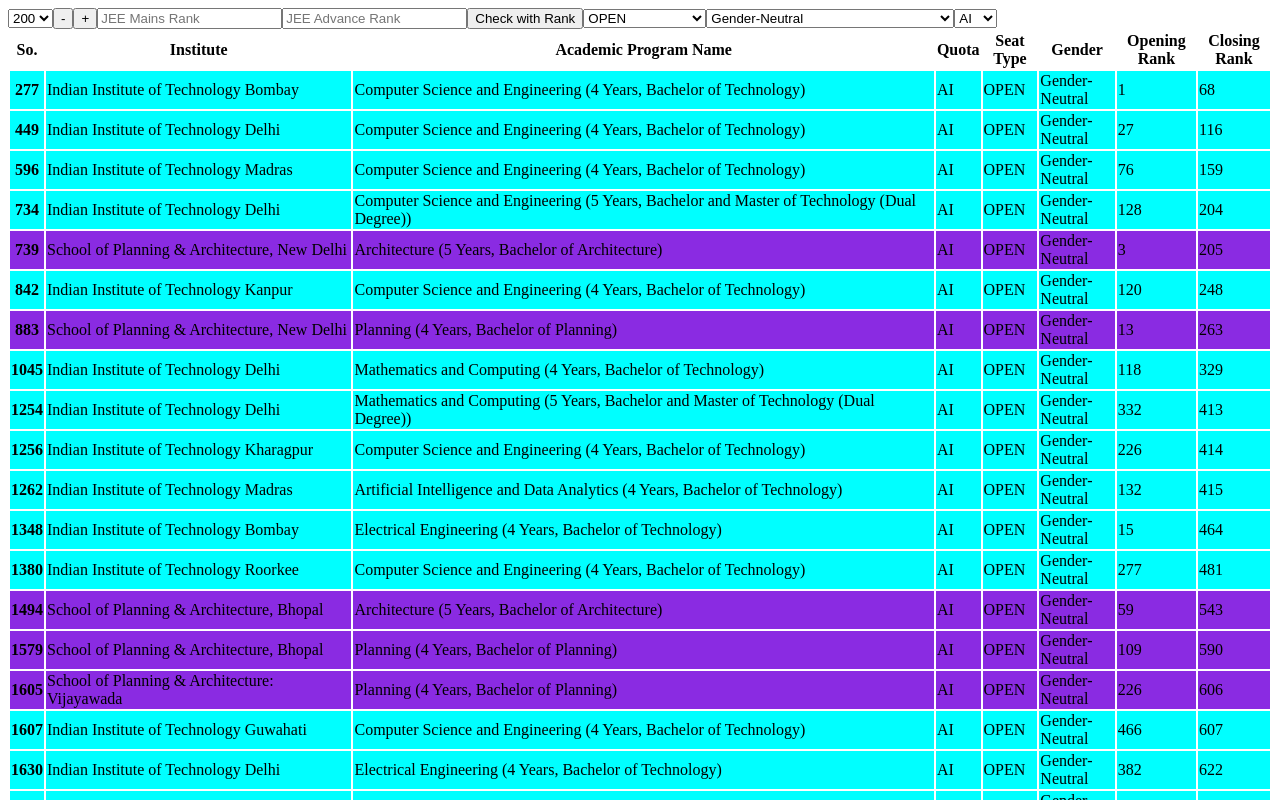
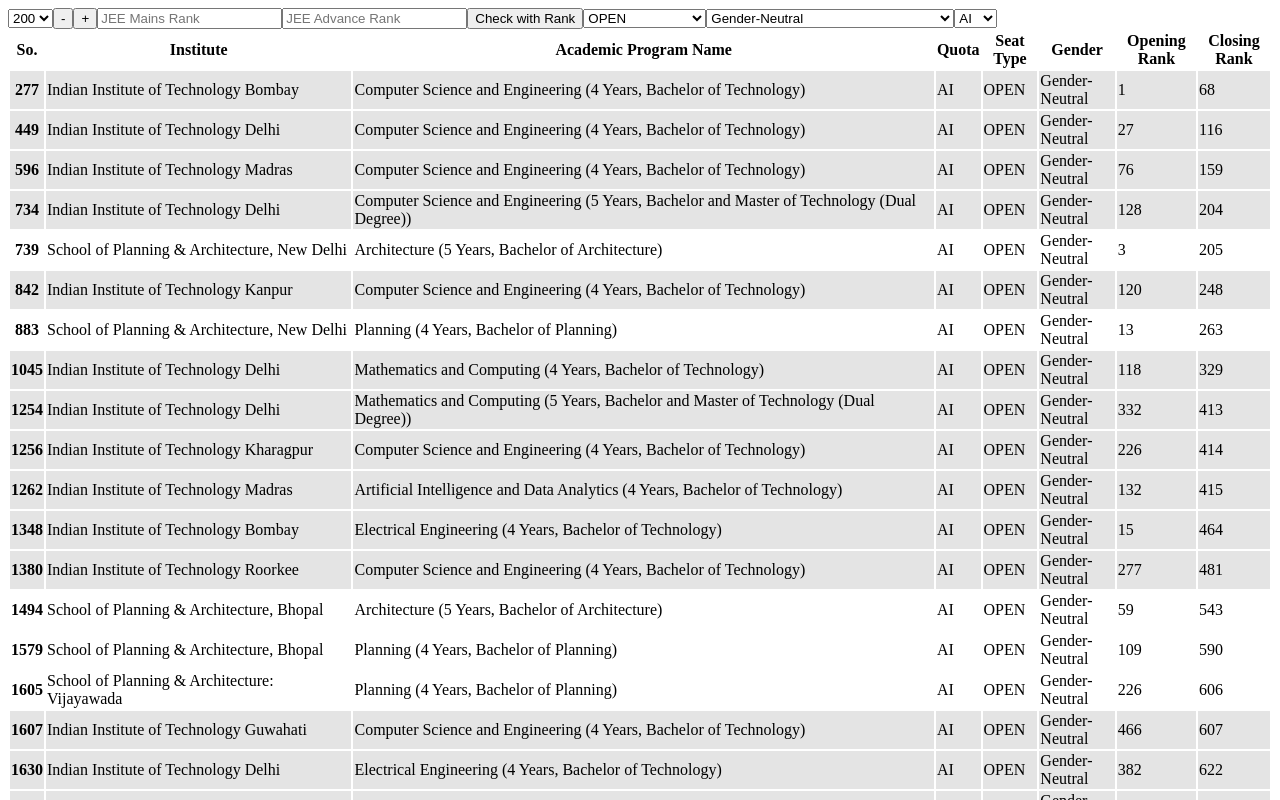
Before and after one commit to shivam20042003/ClgList, a Next.js app: page / in a window 1280 px wide. Shown: the top 800 px of the page. Built offline with nearby package versions, Linux system fonts and the light colour scheme.

Commit message:
background grey

```diff
--- a/src/app/globals.css
+++ b/src/app/globals.css
@@ -1,6 +1,6 @@
 .IIT{
-    background-color: aqua;
+    background-color: rgb(228, 228, 228);
 }
 .nonIIT{
-    background-color: blueviolet;
+    background-color: white;
 }
```
